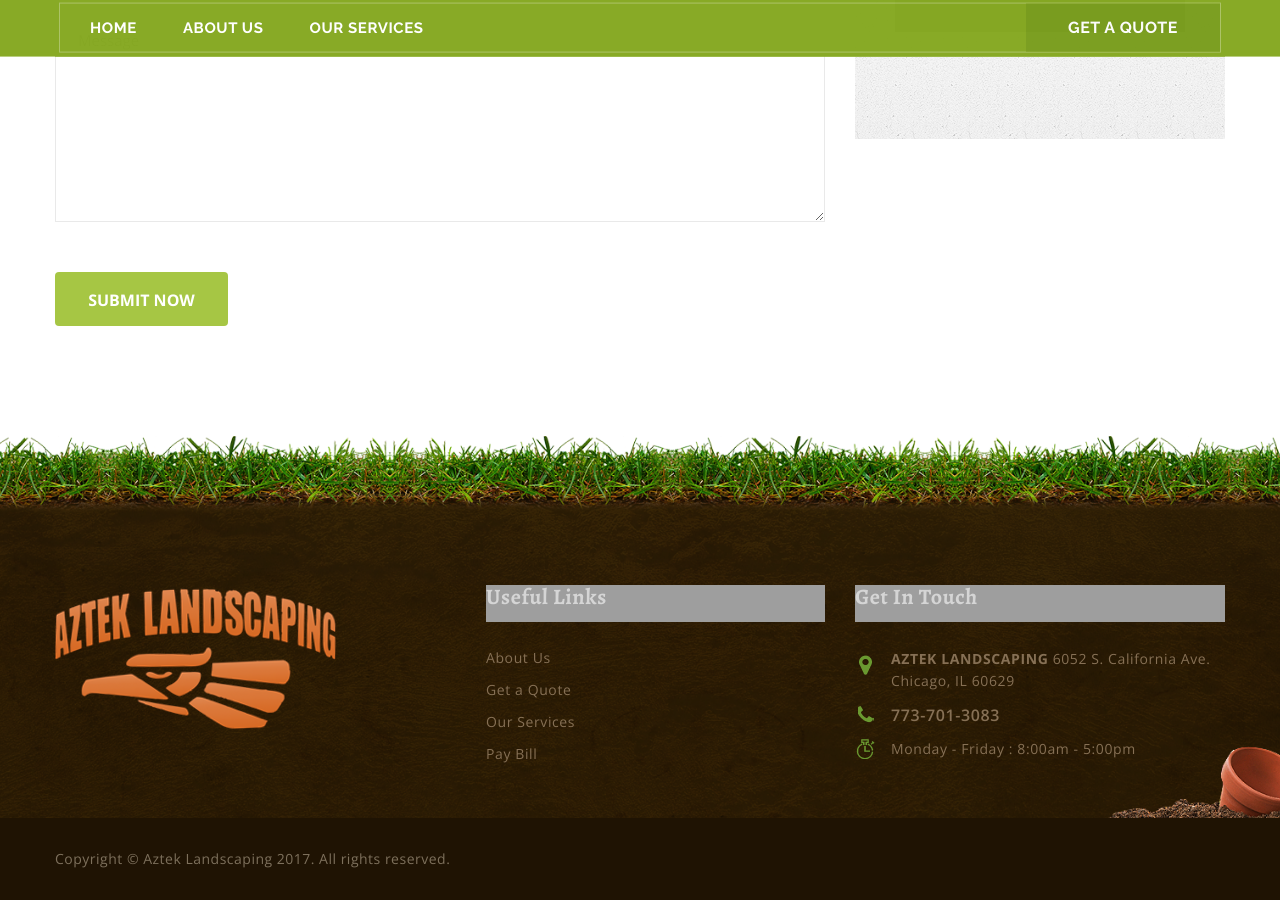
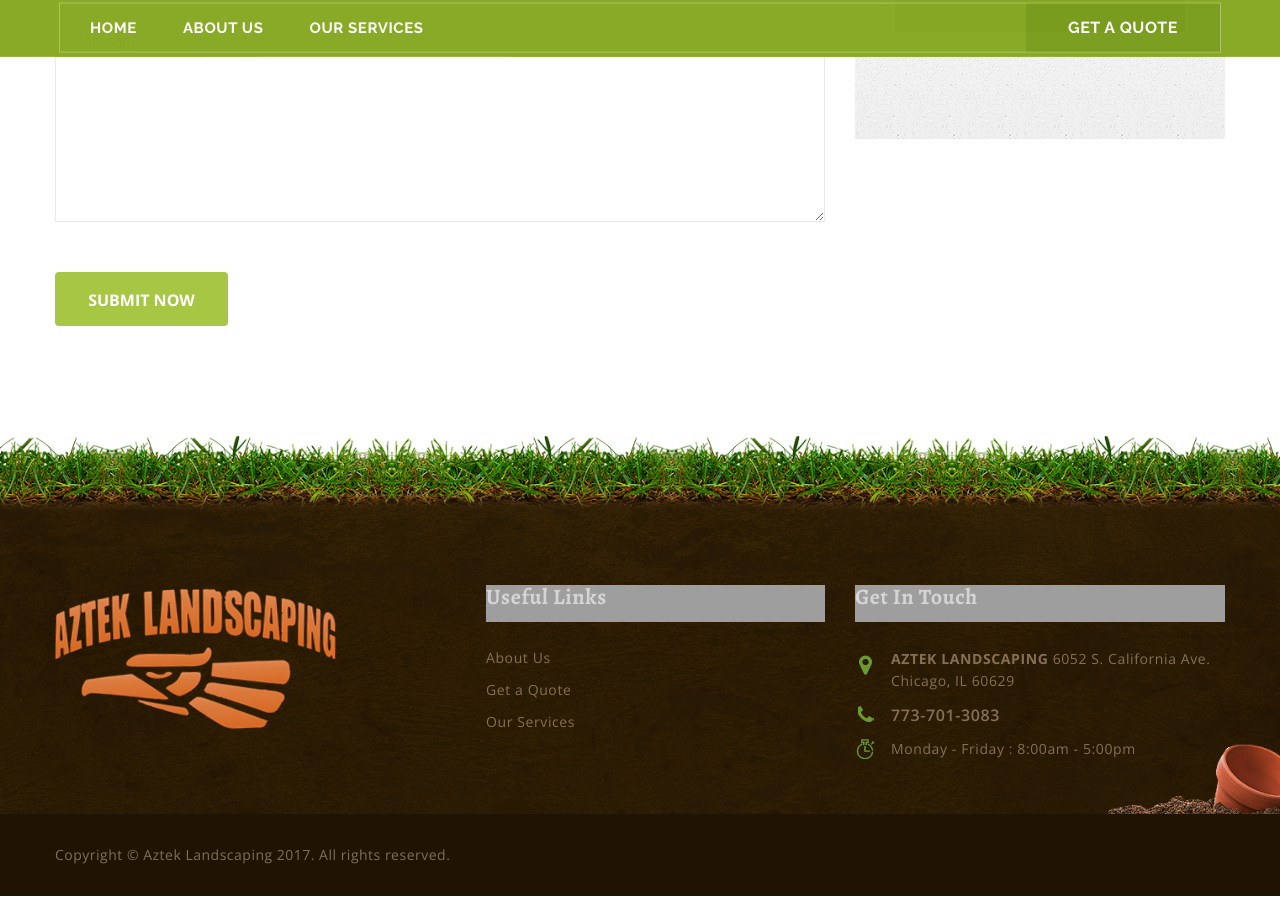
Before and after one commit to fmitchell/azteclandscaping, a Jekyll site: the page built from quote.md, in a window 1280 px wide and 900 px high, scrolled down 768 px. Built offline with Jekyll 4.4.1, drawn with Linux system fonts in a browser that asks for light colours; grey boxes are pictures that could not be loaded.

Commit message:
change form to lourdes email; remove pay a bill in footer

```diff
--- a/_includes/footer.html
+++ b/_includes/footer.html
@@ -20,7 +20,7 @@
           <li><a href="{{ my_page.url | prepend: site.baseurl }}">{{ my_page.title }}</a></li>
           {% endif %}
           {% endfor %}
-          <li><a href="#">Pay Bill</a></li>
+          <!--<li><a href="#">Pay Bill</a></li>-->
         </ul>
       </div>
       <div class="col-lg-4 col-md-4 col-sm-6 col-xs-12 ftr_nav get_in_touch">
--- a/_layouts/quote.html
+++ b/_layouts/quote.html
@@ -26,7 +26,7 @@
       <p class="cnt_txt">Please send us a message of what you'd like done.</p>
       <div class="row">
         <div class="col-lg-8 col-md-7 col-sm-12 col-xs-12">
-          <form id="contact-form" action="http://formspree.io/fredric@brightplum.com" method="post" name="contactform">
+          <form id="contact-form" action="http://formspree.io/lourdes_rojas@ymail.com" method="post" name="contactform">
             <div class="messages"></div>
             <div class="row">
               <div class="col-md-12">
--- a/index.html
+++ b/index.html
@@ -22,7 +22,7 @@
           <div data-animation="animated fadeInRight" class="variaion4_request_form">
             <h5>Request a free quote</h5>
             <div class="request_form_inner">
-              <form id="contact-form" method="post" action="http://formspree.io/fredric@brightplum.com">
+              <form id="contact-form" method="post" action="http://formspree.io/lourdes_rojas@ymail.com">
                 <div class="messages"></div>
                 <div class="form-group request_group">
                   <label>Name:</label>
```
